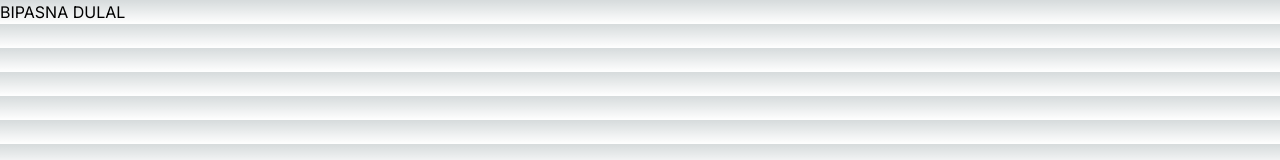
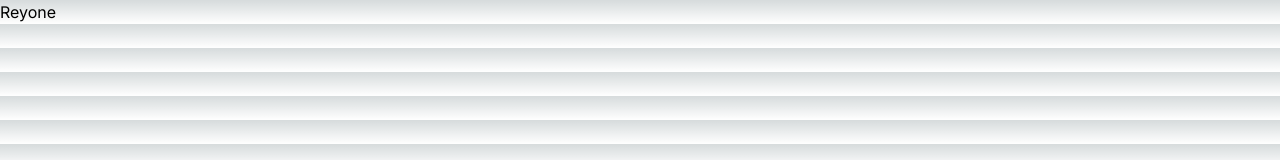
Before and after one commit to reyonecy/Anu_Kitchen, a Next.js app: page /components/main in a window 1280 px wide. Shown: the top 160 px of the page. Built offline with nearby package versions, Linux system fonts and the light colour scheme.

Commit message:
name change

```diff
--- a/app/components/main/page.js
+++ b/app/components/main/page.js
@@ -1,7 +1,7 @@
 import React from "react";
 
 const Main = () => {
-  return <div>BIPASNA DULAL</div>;
+  return <div>Reyone</div>;
 };
 
 export default Main;
```
Also changed, not shown: 1 other file (tests, documents, lock files or other folders).
